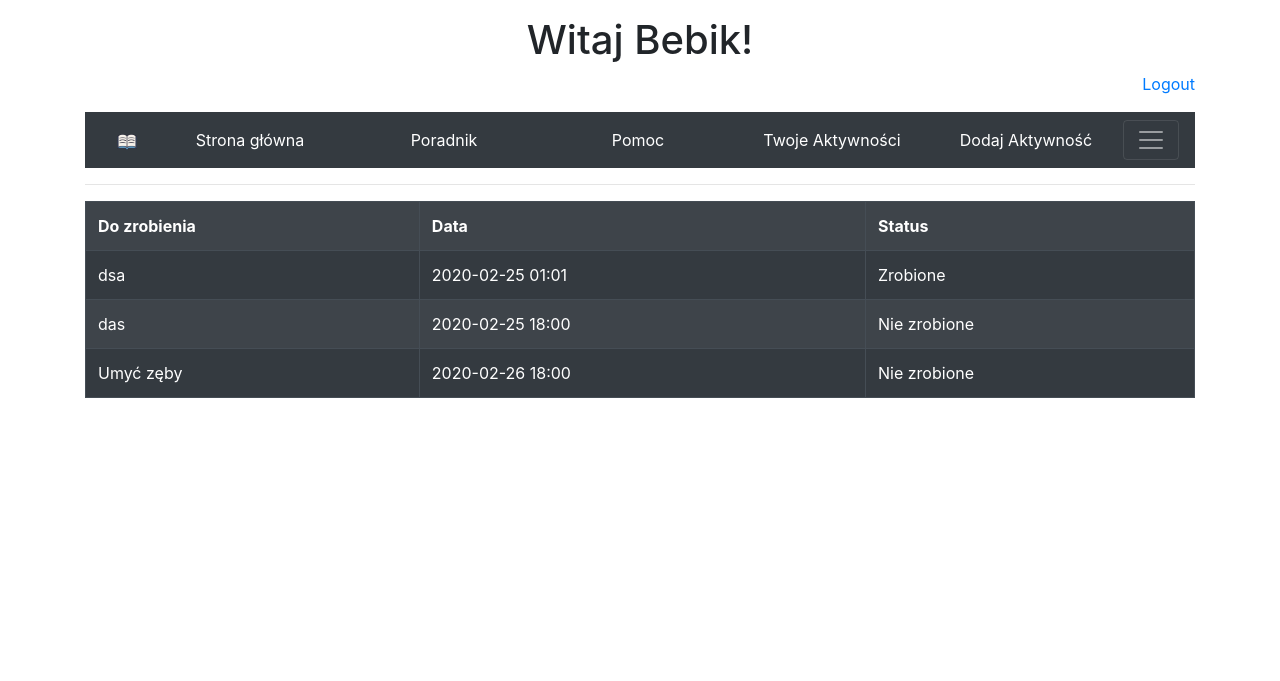
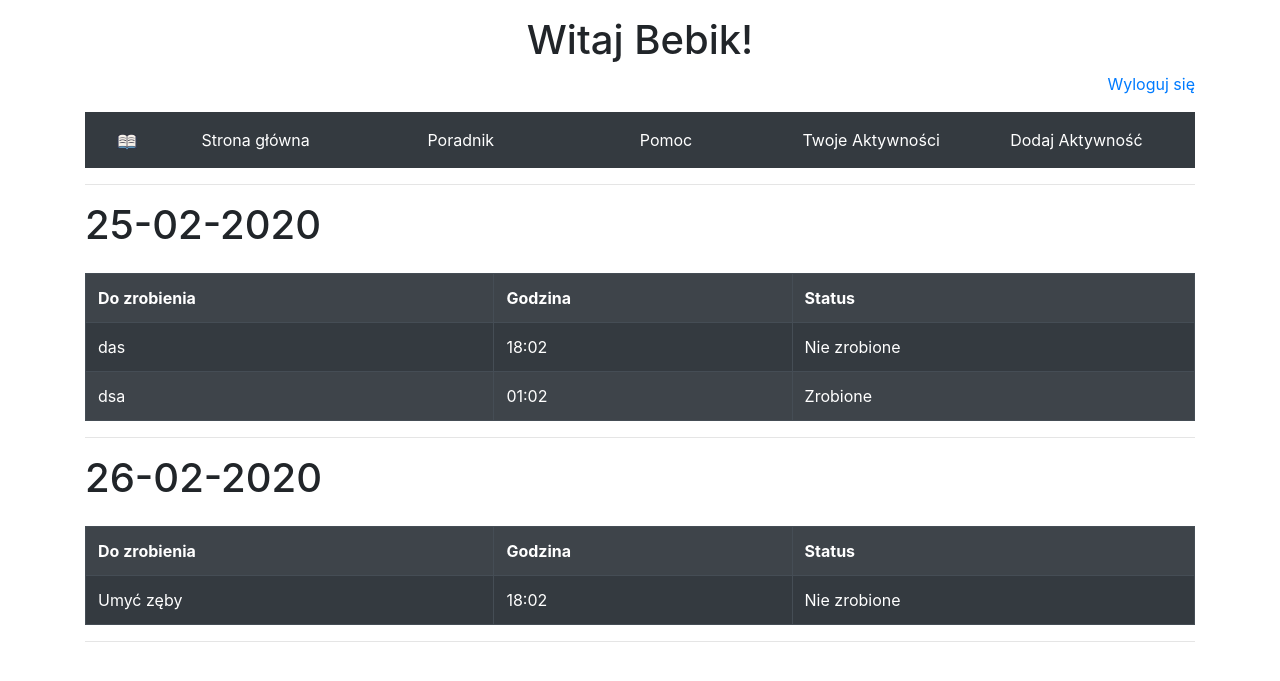
Before and after one commit to DamianBewicz/Django-ToDoApp, a Django app: page /activities/ in a window 1280 px wide. Shown: the top 681 px of the page. Run offline with Django 3.2, Linux system fonts and the light colour scheme; a user stored in the database is signed in; data comes from the database, SQL or seed files in the repository; both versions use the stored data as it was after the commit; some libraries are stand-ins or nearby versions.

Commit message:
now user activities are divided by activity date

```diff
--- a/activities/models.py
+++ b/activities/models.py
@@ -8,8 +8,5 @@ class Activitie(models.Model):
     is_done = models.BooleanField()
     user = models.ForeignKey(User, on_delete=models.CASCADE)
 
-    def __str__(self):
-        return self.title
-
     def get_absolute_url(self):
         return reverse('activity-detail', kwargs={'pk': self.pk})
--- a/activities/templates/activitie.html
+++ b/activities/templates/activitie.html
@@ -1,20 +1,23 @@
 {% extends 'base.html' %}
 {% block content %}
+    {% for activity_date, activities in activities_dict.items %}
+    <h1 class="mb-4">
+        {{ activity_date}}
+    </h1>
     <table class="table table-bordered table-hover table-dark table-striped">
         <tr>
             <th>Do zrobienia</th>
-            <th>Data</th>
+            <th>Godzina</th>
             <th>Status</th>
-        </tr>
-        {% for activitie in activities %}
-            <tr onclick="window.location='{% url "activity-detail" activitie.id %}';">
+        {% for activity in activities %}
+            <tr>
                 <td>
-                        {{activitie.activitie}}
+                    {{activity.activitie}}
                 </td>
                 <td>
-                    {{activitie.to_do_date|date:"Y-m-d H:i"}}
+                    {{activity.to_do_date|date:'H:m'}}
                 </td>
-                {% if activitie.is_done %}
+                {%if activity.is_done%}
                     <td>
                         Zrobione
                     </td>
@@ -26,4 +29,6 @@
             </tr>
         {% endfor %}
     </table>
+    <hr>
+    {% endfor %}
 {% endblock %}
--- a/activities/views.py
+++ b/activities/views.py
@@ -17,11 +17,25 @@ class ActivityListView(LoginRequiredMixin, ListView):
     model = Activitie
     template_name = 'activitie.html'
     context_object_name = 'activities'
-    ordering = ['to_do_date']
+    ordering = ['-to_do_date']
 
     def get_queryset(self):
-        query_set=super().get_queryset()
-        return query_set.filter(user=self.request.user)
+        return super().get_queryset().filter(user=self.request.user)
+
+    def get_context_data(self, **kwargs):
+        data = super().get_context_data(**kwargs)
+        date_list = []
+        for activitie in data['activities']:
+            date_list.append(activitie.to_do_date.strftime("%d-%m-%Y"))
+        date_activities_dict = {}
+        for date in set(date_list):
+            date_activities_dict[date] = []
+        for key, item in date_activities_dict.items():
+            for activitie in data['activities']:
+                if key == activitie.to_do_date.strftime("%d-%m-%Y"):
+                    date_activities_dict[key].append(activitie)
+        data['activities_dict'] = date_activities_dict
+        return data
 
 
 class ActivityDetailView(DetailView):
--- a/users/static/users/style.css
+++ b/users/static/users/style.css
@@ -12,3 +12,8 @@ body
 {
     text-align: right;
 }
+
+td
+{
+    cursor: pointer;
+}
--- a/users/templates/base.html
+++ b/users/templates/base.html
@@ -19,11 +19,11 @@
           {% endif %}
           {% if user.is_authenticated %}
           <p class="login_menu">
-            <a href="{% url 'logout' %}">Logout</a>
+            <a href="{% url 'logout' %}">Wyloguj się</a>
           </p>
           {% else %}
           <p class="login_menu">
-            <a href="{% url 'login' %}">Login</a> / <a href="{% url 'signup' %}">Signup</a>
+            <a href="{% url 'login' %}">Zaloguj się</a> / <a href="{% url 'signup' %}">Signup</a>
           </p>
           {% endif %}
           <nav class="nav navbar navbar-dark nav-pills nav-justified bg-dark">
@@ -45,9 +45,6 @@
             <li class="nav-item">
               <a class="nav-link text-white" href="{% url 'activitie-add' %}">Dodaj Aktywność</a>
             </li>
-            <button class="navbar-toggler" type="button">
-              <span class="navbar-toggler-icon"></span>
-            </button>
           </nav>
           <hr>
         </header>
```
Also changed, not shown: db.sqlite3.
